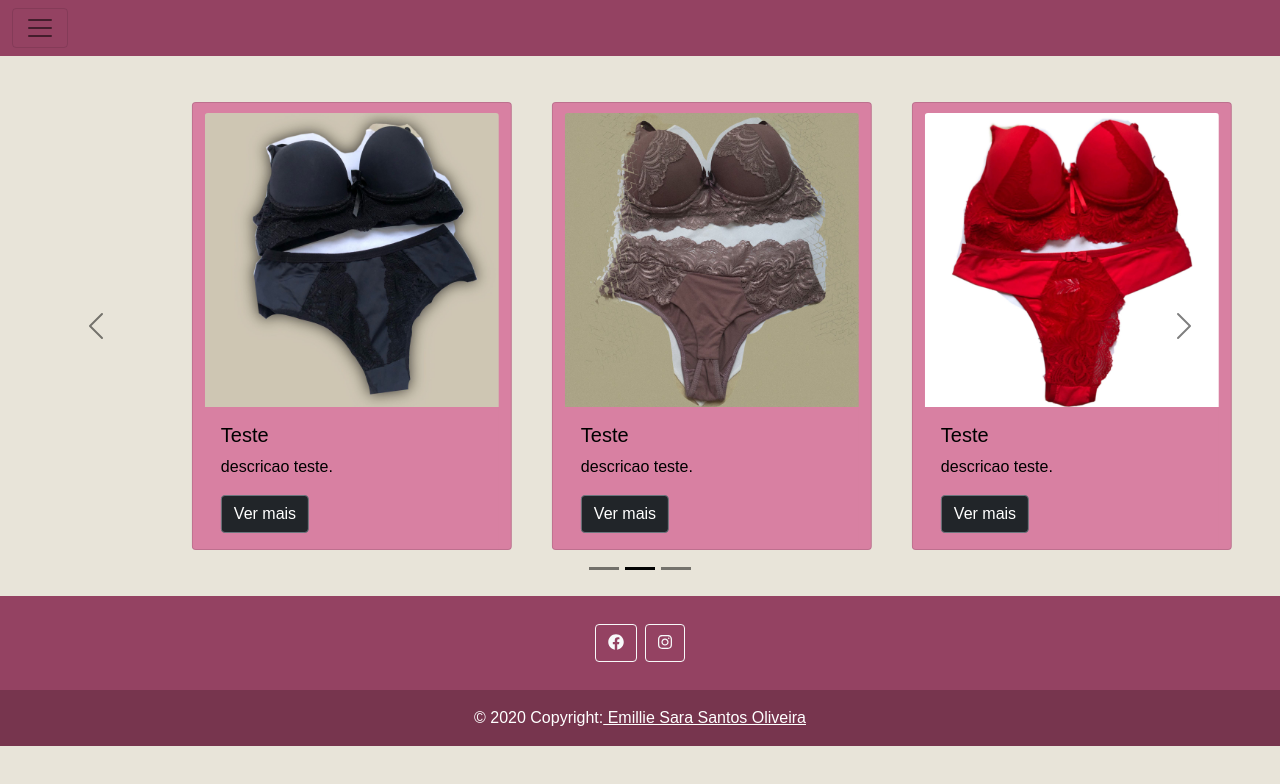
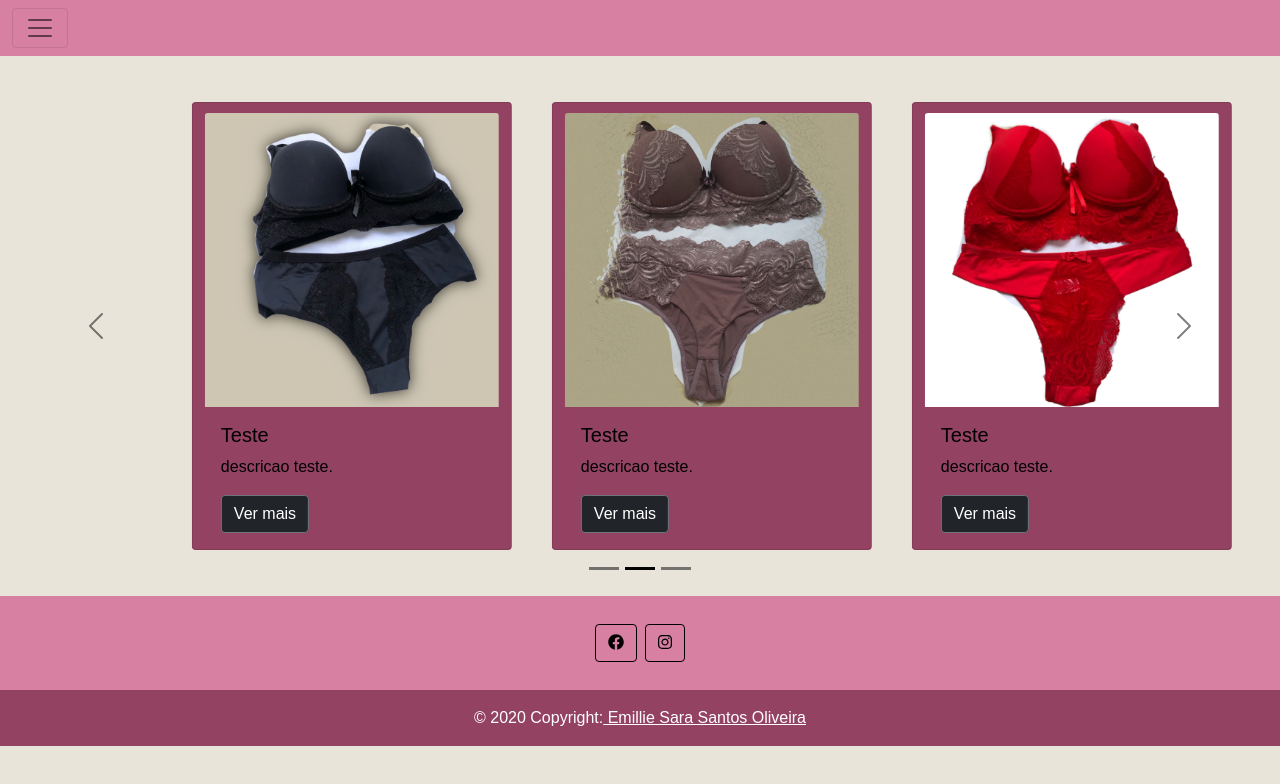
Before and after one commit to rafaelcmorais02/leve-memina-front-end, a React (Create React App) app: page / in a window 1280 px wide. Shown: the top 784 px of the page. Built offline with nearby package versions, Linux system fonts and the light colour scheme; a web font is replaced by a local one.

Commit message:
[FEATURE] mudança de layout

```diff
--- a/src/components/cards/cardItems.js
+++ b/src/components/cards/cardItems.js
@@ -8,9 +8,9 @@ function Card(props) {
 
     return (
         <>
-            <div className="card" style={{ "width": "20rem", "backgroundColor": "#D880A2" }}>
+            <div className="card" style={{ "width": "20rem", "backgroundColor": "#944262" }}>
                 <img src={image} className="card-img-top" alt="..." style={{ "marginTop": "10px" }} />
-                <div className="card-body" style={{ "backgroundColor": "#D880A2" }}>
+                <div className="card-body" style={{ "backgroundColor": "#944262" }}>
                     <h5 className="card-title">{title}</h5>
                     <p className="card-text">{descricao}.</p>
                     <button className="btn btn-secondary" onClick={handleFlag} style={{ "backgroundColor": "#212529" }}>Ver mais</button>
--- a/src/components/footer/footer.js
+++ b/src/components/footer/footer.js
@@ -3,16 +3,16 @@ import { faFacebook, faInstagram } from '@fortawesome/free-brands-svg-icons'
 
 const footer = () => {
     return (
-        <footer className="text-center text-white" style={{ "backgroundColor": "#944262" }}>
+        <footer className="text-center text-white" style={{ "backgroundColor": "#d880a2" }}>
             <div className="container p-4 pb-0">
                 <section className="mb-4">
-                    <a className="btn btn-outline-light btn-floating m-1" href="#!" role="button"> <FontAwesomeIcon icon={faFacebook} /></a>
+                    <a className="btn btn-outline-light btn-floating m-1" href="#!" role="button" style={{ "borderColor": "black", "color": "black" }}> <FontAwesomeIcon icon={faFacebook} /></a>
 
-                    <a className="btn btn-outline-light btn-floating m-1" href="#!" role="button"><FontAwesomeIcon icon={faInstagram} /></a>
+                    <a className="btn btn-outline-light btn-floating m-1" href="#!" role="button" style={{ "borderColor": "black", "color": "black" }}><FontAwesomeIcon icon={faInstagram} /></a>
                 </section>
             </div>
 
-            <div className="text-center p-3" style={{ "backgroundColor": "rgba(0, 0, 0, 0.2)" }}>
+            <div className="text-center p-3" style={{ "backgroundColor": "#944262" }}>
                 © 2020 Copyright:
                 <a className="text-white" href="#!"> Emillie Sara Santos Oliveira</a>
             </div>
--- a/src/components/navNar/nav.js
+++ b/src/components/navNar/nav.js
@@ -8,7 +8,7 @@ const nav = () => {
                     <span className="text-muted">Feito com amor</span>
                 </div>
             </div>
-            <nav className="navbar navbar-light" style={{ "backgroundColor": "#944262" }}>
+            <nav className="navbar navbar-light" style={{ "backgroundColor": "#d880a2" }}>
                 <div className="container-fluid">
                     <button className="navbar-toggler" type="button" data-bs-toggle="collapse" data-bs-target="#navbarToggleExternalContent" aria-controls="navbarToggleExternalContent" aria-expanded="false" aria-label="Toggle navigation">
                         <span className="navbar-toggler-icon"></span>
```
